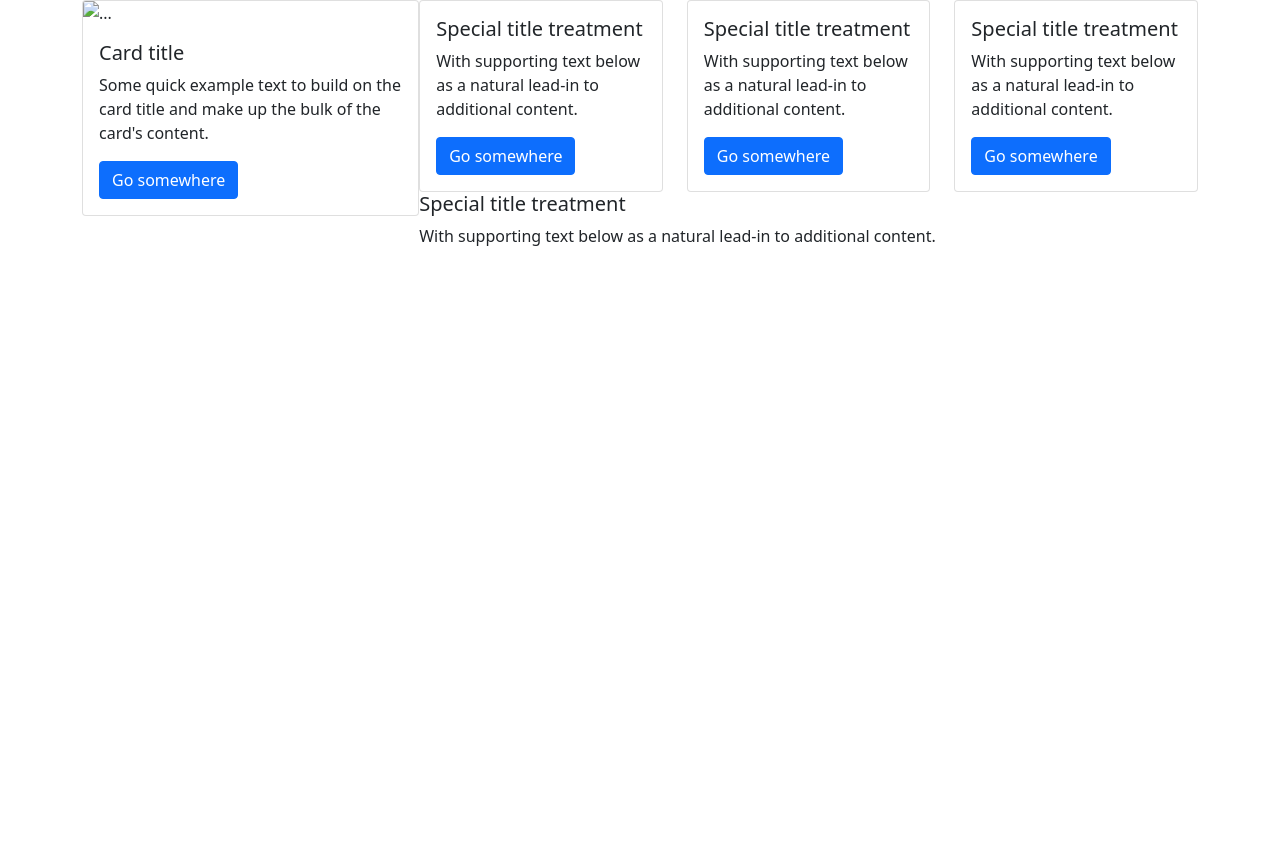
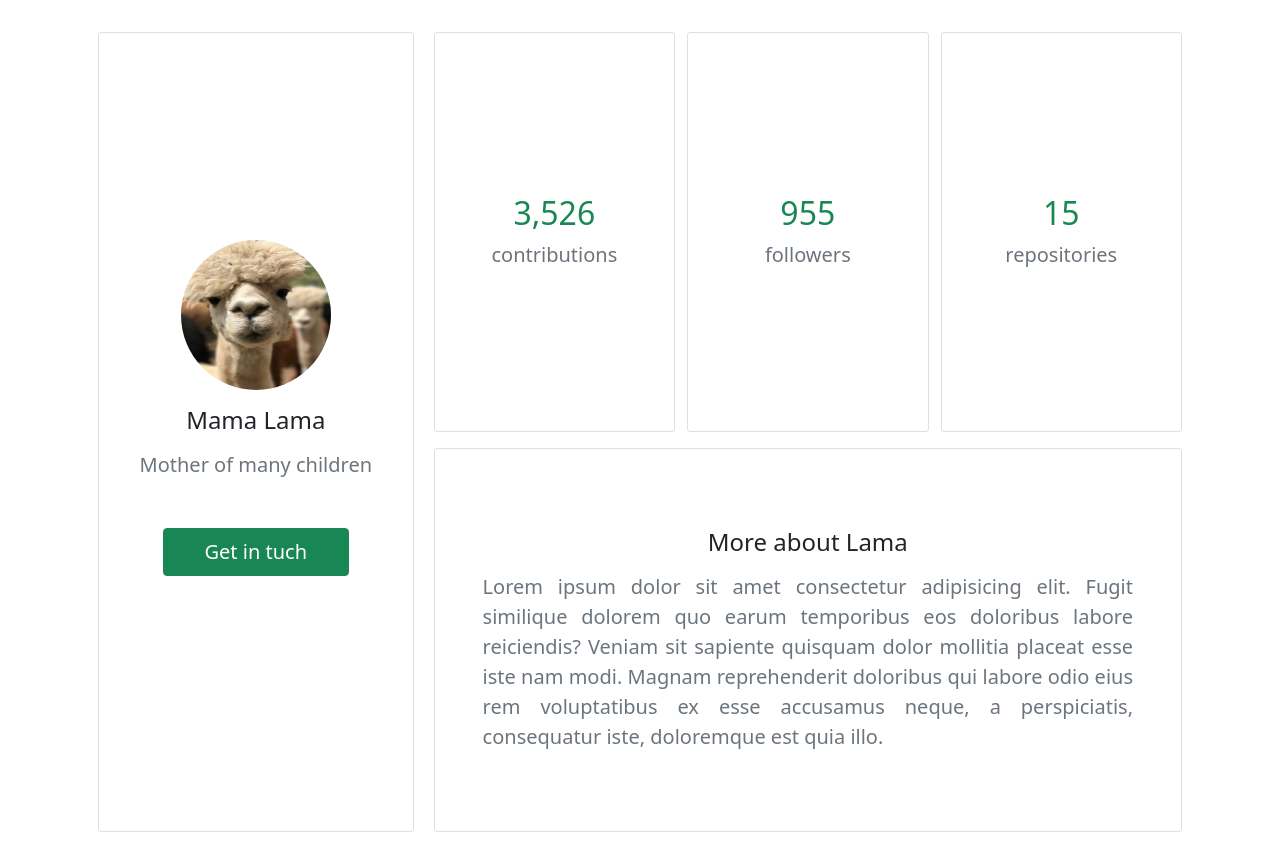
Before and after one commit to Ksyudev/Homework-9, a plain HTML site: page index.html in a window 1280 px wide. Before the commit the page ends 800 px from the top, so only its background shows below. Drawn offline with nearby package versions, Linux system fonts and the light colour scheme.

```diff
--- /dev/null
+++ b/assets/css/style.css
@@ -0,0 +1,29 @@
+img {
+    width: 150px;
+    height: 150px;
+    }
+.name {
+    width: 30%;
+}
+.menu {
+    width: 70%;
+}
+.card {
+    flex-direction: row;
+    align-items: center;
+}
+
+/*.menu>.row>.col-4>.card{
+    flex-direction: row;
+    align-items: center;
+}
+.menu>.row>.col-12>.info>.card{
+    flex-direction: row;
+    align-items: center;
+}*/
+.card-body {
+    text-align: center;
+}
+.info>.card>.card-body {
+    text-align: justify;
+}
--- a/index.html
+++ b/index.html
@@ -6,53 +6,59 @@
     <meta name="viewport" content="width=device-width, initial-scale=1.0">
     <title>Document</title>
     <link href="https://cdn.jsdelivr.net/npm/bootstrap@5.1.2/dist/css/bootstrap.min.css" rel="stylesheet" integrity="sha384-uWxY/CJNBR+1zjPWmfnSnVxwRheevXITnMqoEIeG1LJrdI0GlVs/9cVSyPYXdcSF" crossorigin="anonymous">
+    <link rel="stylesheet" href="./assets/css/style.css">
 </head>
 <body>
-<div class="container d-flex">
-    <div class="name">
-        <div class="card" style="">
-            <img src="..." class="card-img-top" alt="...">
+<div class="container d-flex min-vh-100  my-3">
+    <div class="name m-3">
+        <div class="card min-vh-100" style="">
             <div class="card-body">
-            <h5 class="card-title">Card title</h5>
-            <p class="card-text">Some quick example text to build on the card title and make up the bulk of the card's content.</p>
-            <a href="#" class="btn btn-primary">Go somewhere</a>
+                <img src="./assets/image/photo-1.jpeg" class="card-img-center rounded-circle" alt="...">
+                <h5 class="card-title m-3 fs-4">Mama Lama</h5>
+                <p class="card-text text-secondary fs-5">Mother of many children</p>
+                <a href="#" class="btn btn-success d-grid p-2 fs-5 m-5">Get in tuch</a>
             </div>
         </div>
     </div>
-    <div class="menu">
-        <div class="row">
-            <div class="col-sm-4">
-              <div class="card">
+    <div class="menu m-3">
+        <div class="row h-50">
+            <div class="col-4 ps-0">
+              <div class="card h-100">
                 <div class="card-body">
-                  <h5 class="card-title">Special title treatment</h5>
-                  <p class="card-text">With supporting text below as a natural lead-in to additional content.</p>
-                  <a href="#" class="btn btn-primary">Go somewhere</a>
+                  <h5 class="card-title fs-2 text-success">3,526</h5>
+                  <p class="card-text fs-5 text-muted">contributions</p>
                 </div>
               </div>
             </div>
-            <div class="col-sm-4">
-              <div class="card">
+            <div class="col-4 ps-0">
+              <div class="card h-100">
                 <div class="card-body">
-                  <h5 class="card-title">Special title treatment</h5>
-                  <p class="card-text">With supporting text below as a natural lead-in to additional content.</p>
-                  <a href="#" class="btn btn-primary">Go somewhere</a>
+                  <h5 class="card-title fs-2 text-success">955</h5>
+                  <p class="card-text fs-5 text-muted">followers</p>
                 </div>
               </div>
             </div>
-            <div class="col-sm-4">
-              <div class="card">
+            <div class="col-4 ps-0">
+              <div class="card h-100">
                 <div class="card-body">
-                  <h5 class="card-title">Special title treatment</h5>
-                  <p class="card-text">With supporting text below as a natural lead-in to additional content.</p>
-                  <a href="#" class="btn btn-primary">Go somewhere</a>
+                  <h5 class="card-title fs-2 text-success">15</h5>
+                  <p class="card-text fs-5 text-muted">repositories</p>
                 </div>
               </div>
+            </div>
         </div>
-    </div>
-    <div class="info">
-        <h5 class="card-title">Special title treatment</h5>
-        <p class="card-text">With supporting text below as a natural lead-in to additional content.</p>
-    </div>
+        <div class="row h-50">
+            <div class="col-12 ps-0">
+                <div class="info h-100 pt-3">
+                    <div class="card h-100">
+                        <div class="card-body p-5">
+                            <h5 class="card-title fs-4 mb-3 text-center">More about Lama</h5>
+                            <p class="card-text text-secondary fs-5">Lorem ipsum dolor sit amet consectetur adipisicing elit. Fugit similique dolorem quo earum temporibus eos doloribus labore reiciendis? Veniam sit sapiente quisquam dolor mollitia placeat esse iste nam modi. Magnam reprehenderit doloribus qui labore odio eius rem voluptatibus ex esse accusamus neque, a perspiciatis, consequatur iste, doloremque est quia illo.</p>
+                        </div>
+                    </div>
+                </div>
+            </div>
+        </div>
 </div>
 
 </div>
```
Also changed, not shown: assets/image/photo-1.jpeg (added).
